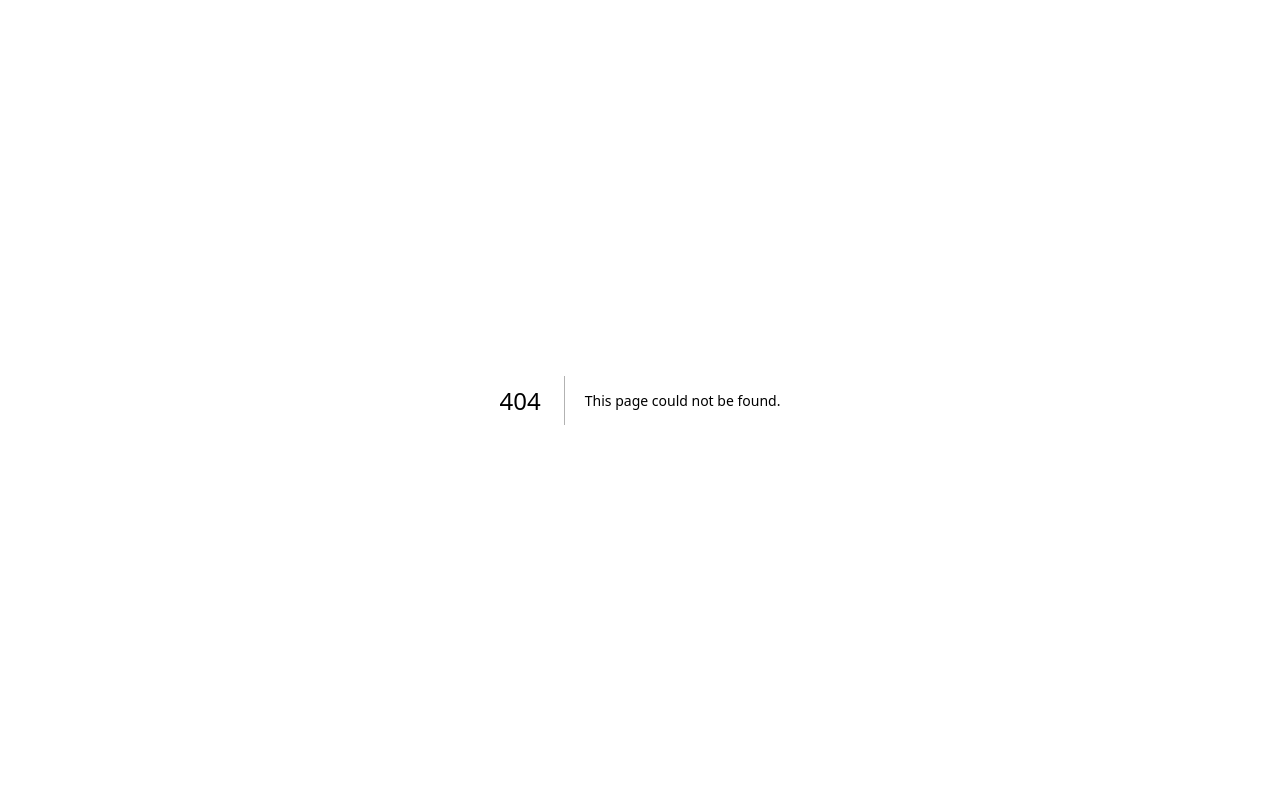
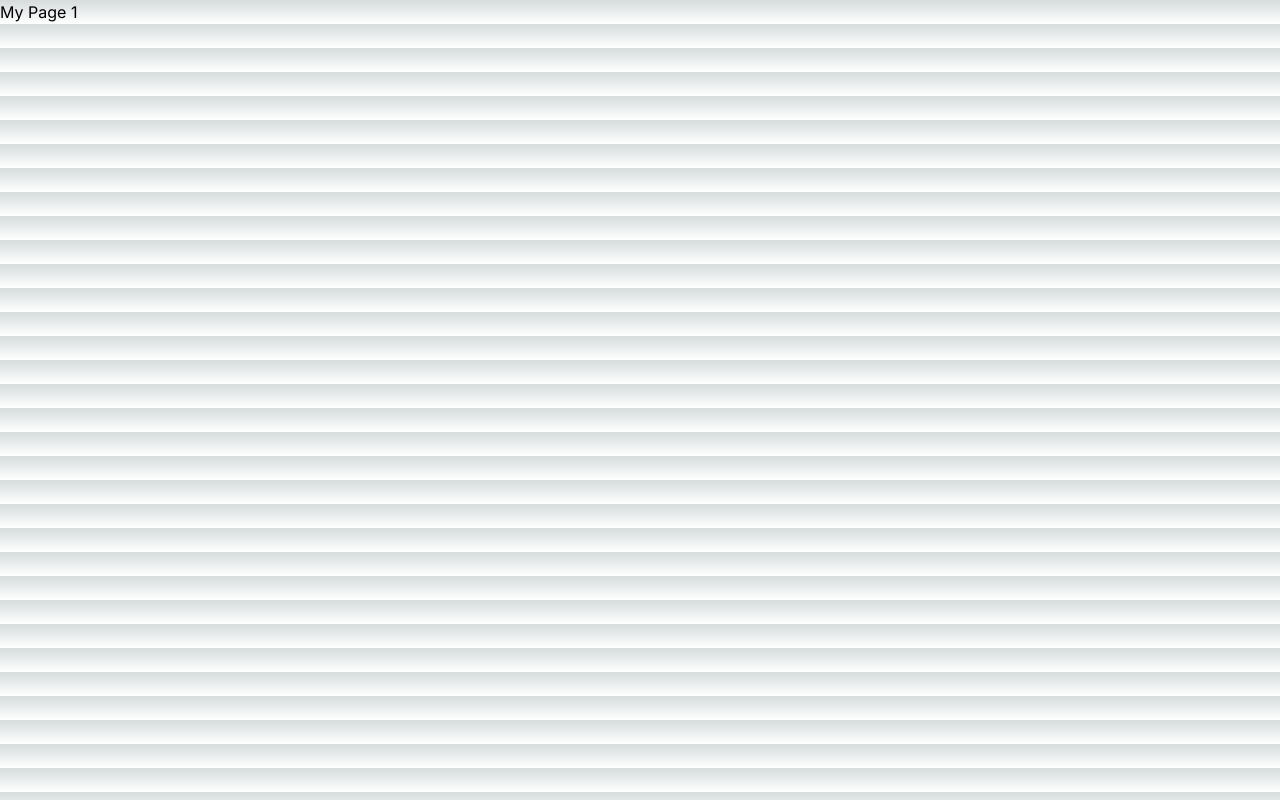
Before and after one commit to santiskap/cv, a Next.js app: page /detalle/1 in a window 1280 px wide. Before the commit this address had no page. Built offline with nearby package versions, Linux system fonts and the light colour scheme.

Commit message:
Cambios en left y agrego slug

```diff
--- a/src/app/componentes/left.jsx
+++ b/src/app/componentes/left.jsx
@@ -2,7 +2,7 @@ import Image from "next/image";
 
 export function ColumnaIzquierda() {
     return(
-        <div className="xs:w-1/2 md:w-1/3 lg:w-1/4 xl:w-1/6 2xl:w-1/6 bg-gray-800 sm:p-4 md:p-4 xl:p-8 2xl:p-8 text-center bg-slate-800">
+        <div className="sm:w-1/2 md:w-1/3 lg:w-1/4 xl:w-1/6 2xl:w-1/6 bg-gray-800 sm:p-4 md:p-4 xl:p-8 2xl:p-8 text-center bg-slate-800">
             <Image alt="Santiago Tula" title="Santiago Tula" height={500} width={500} className="rounded-full ml-auto mr-auto pt-16 sm:pt-4" src="/cv.jpg" />
             <h1 className="2xl:text-4xl xl:text-3xl md:text-3xl sm:text-2xl xl:pt-8 md:pt-8 sm:pt-10 font-extrabold">SANTIAGO TULA</h1>
             <h2 className="text-2xl leading-8 pt-8 pb-8 font-semibold">FRONTEND DEVELOPER & UIX DESIGNER</h2>
--- /dev/null
+++ b/src/app/detalle/[slug]/page.tsx
@@ -0,0 +1,9 @@
+export default function Page({
+                                 params,
+                                 searchParams,
+                             }: {
+    params: { slug: string }
+    searchParams: { [key: string]: string | string[] | undefined }
+}) {
+    return <h1>My Page {params.slug}</h1>
+}
--- /dev/null
+++ b/src/app/detalle/page.tsx
@@ -0,0 +1,3 @@
+export default function Page() {
+    return <h1>My Page</h1>
+}
```
